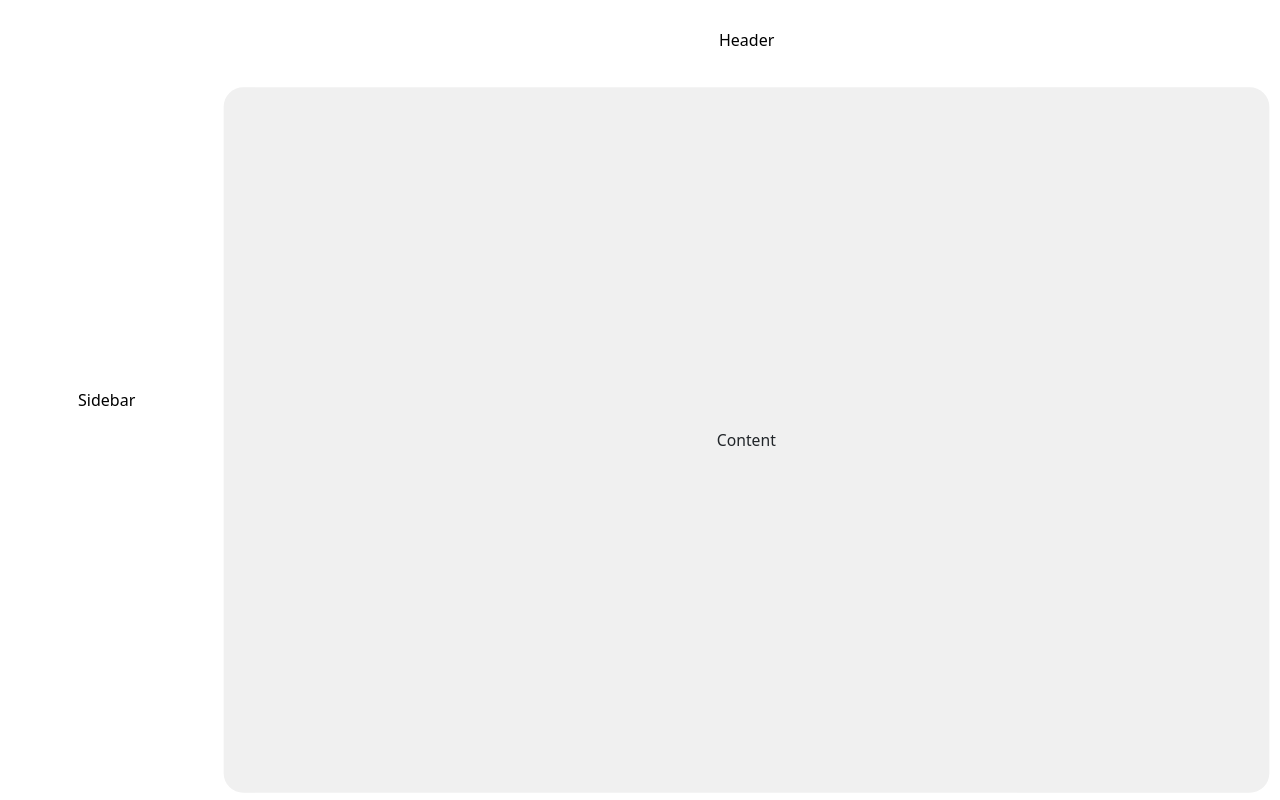
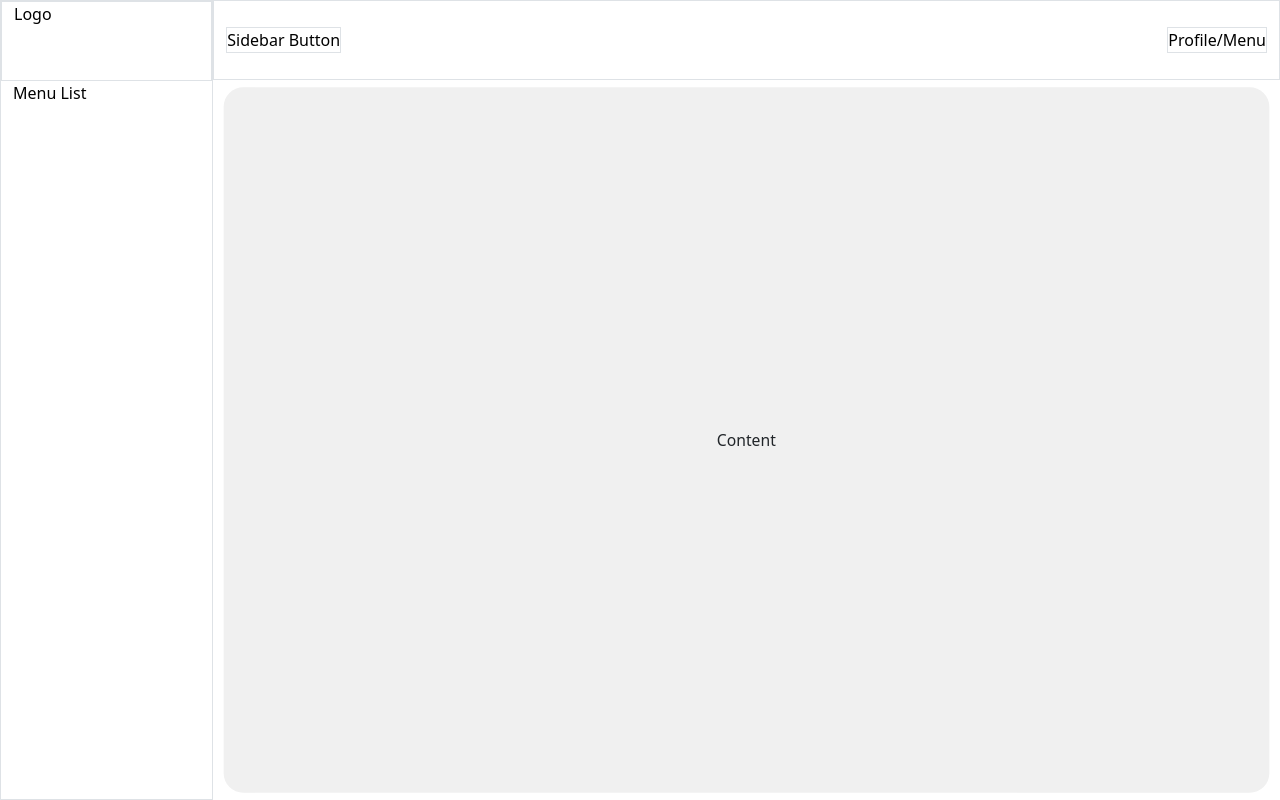
Before and after one commit to RB200468/Solohub, a React (Vite) app in the folder client/: page / in a window 1280 px wide. Built offline with nearby package versions, Linux system fonts and the light colour scheme.

Commit message:
add initital framework

```diff
--- a/client/src/components/Header.tsx
+++ b/client/src/components/Header.tsx
@@ -5,10 +5,11 @@ type Props = {}
 function Header({}: Props) {
   return (
     <div
-        className="bg-custom-white text-black d-flex align-items-center justify-content-center"
+        className="bg-custom-white text-black d-flex align-items-center justify-content-between border"
         style={{ flex: "0 0 10%" }}
     >
-        Header
+        <div className="d-flex border">Sidebar Button</div>
+        <div className="d-flex border">Profile/Menu</div>
     </div>
   )
 }
--- a/client/src/components/Sidebar.tsx
+++ b/client/src/components/Sidebar.tsx
@@ -4,8 +4,21 @@ type Props = {}
 
 function Sidebar({}: Props) {
   return (
-    <div className="col-2 bg-custom-white text-black d-flex justify-content-center align-items-center">
-        Sidebar
+    <div className="col-2 bg-custom-white text-black d-flex justify-content-center align-items-center g-0">
+        <div className="row h-100 w-100 flex-column border">
+            <div
+                className="d-flex border"
+                style={{ flex: "0 0 10%" }}
+            >
+                Logo
+            </div>
+            <div
+                className="d-flex"
+                style={{ flex: "1 0 90%" }}
+            >
+                Menu List
+            </div>
+        </div>
     </div>
   )
 }
```
